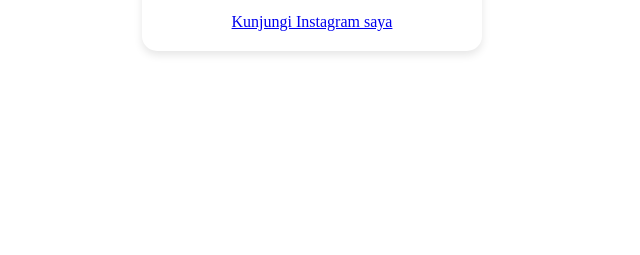
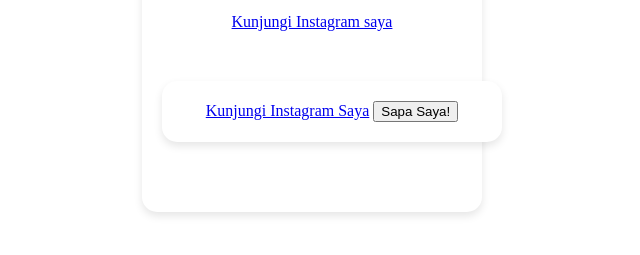
Before and after one commit to cahnomhp-boop/Mas-mas, a plain HTML site: page index.html in a window 1280 px wide. Shown: the part 545-800 px from the top of the page, without its empty margins (328-968 px from the left). Drawn offline with Linux system fonts and the light colour scheme.

Commit message:
Update index.html

```diff
--- a/index.html
+++ b/index.html
@@ -13,7 +13,13 @@
         <p>Siswa yang kagum dengan senja.</p>
         <a href="https://www.instagram.com/nicolas_191008?igsh=MWlKaWlRsOXU5MHN4NQ==" target="_blank">
             Kunjungi Instagram saya
-        </a>
+            <div class="kartu-profil">
+    <!-- ... konten sebelumnya ... -->
+    <a href="https://www.instagram.com/usernameanda" target="_blank">Kunjungi Instagram Saya</a>
+    <button id="sapaButton">Sapa Saya!</button>
+</div>
+
+     </a>
     </div>
     <!-- Konten tambahan bisa ditulis di sini -->
 </body>
```
